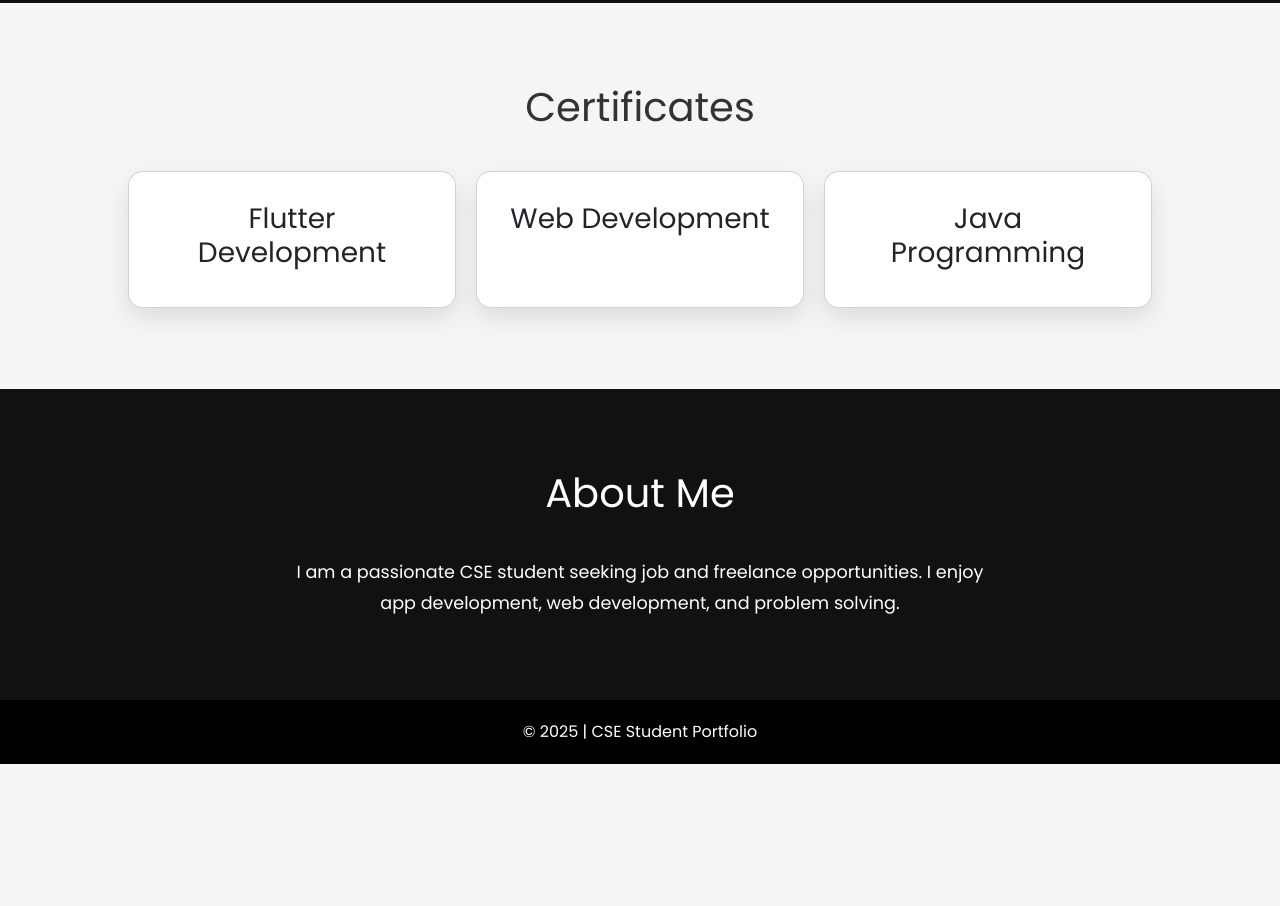
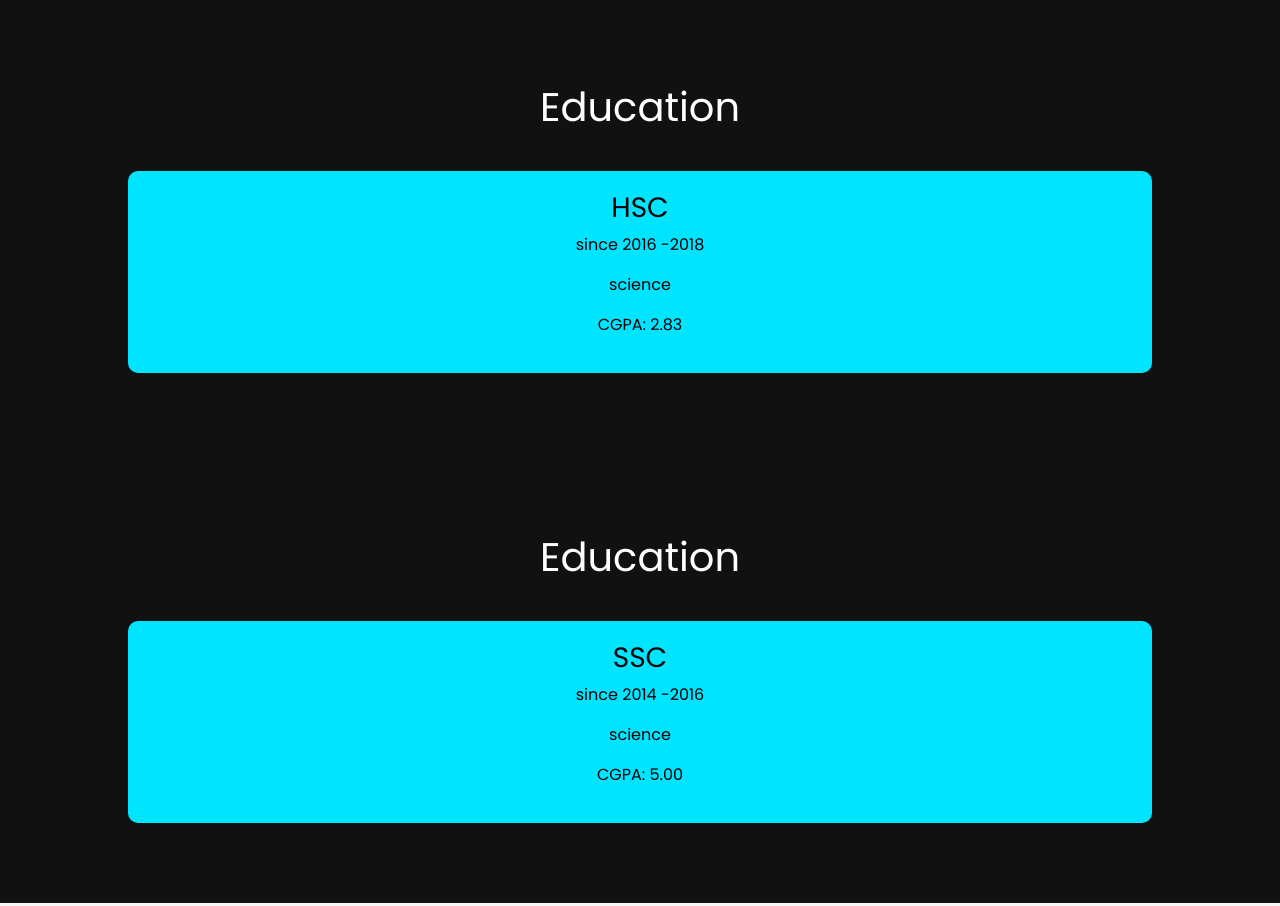
Before and after one commit to SAMIR746/website, a plain HTML site: page index.html in a window 1280 px wide. Shown: the part 1761-2667 px from the top of the page. Before the commit the page ends 2525 px from the top, so only its background shows below. Drawn offline with nearby package versions, Linux system fonts and the light colour scheme.

Commit message:
Update index.html
Signed-off-by: samir746 <87543357+SAMIR746@users.noreply.github.com>

```diff
--- a/index.html
+++ b/index.html
@@ -2,7 +2,7 @@
 <html lang="en">
 <head>
     <meta charset="UTF-8">
-    <title>CSE Student | Freelancer Portfolio</title>
+    <title>MD: Samir AMin | Freelancer Portfolio</title>
     <meta name="viewport" content="width=device-width, initial-scale=1">
 
     <!-- Google Font -->
@@ -111,6 +111,27 @@
     </div>
 </section>
 
+    <section class="section dark" id="education">
+    <h2 data-aos="fade-up">Education</h2>
+
+    <div class="timeline-item wow fadeInLeft" data-aos="fade-right">
+        <h3>HSC</h3>
+        <p>since 2016 -2018</p>
+        <p>science</p>
+        <p>CGPA: 2.83</p>
+    </div>
+</section>
+    <section class="section dark" id="education">
+    <h2 data-aos="fade-up">Education</h2>
+    </div>
+        <div class="timeline-item wow fadeInLeft" data-aos="fade-right">
+        <h3>SSC</h3>
+        <p>since 2014 -2016</p>
+        <p>science</p>
+        <p>CGPA: 5.00</p>
+    </div>
+</section>
+
 <!-- ================= CERTIFICATES ================= -->
 <section class="section" id="certificates">
     <h2 data-aos="fade-up">Certificates</h2>
@@ -132,13 +153,17 @@
 <section class="section dark" id="about">
     <h2 data-aos="fade-up">About Me</h2>
     <p class="about wow fadeInUp">
-        I am a passionate CSE student seeking job and freelance opportunities.
-        I enjoy app development, web development, and problem solving.
+    I am a dedicated professional with a strong focus on delivering high-quality results through thoughtful strategy, creativity, and continuous learning.
+    I enjoy turning complex ideas into clear, practical solutions that create real value.
+    With experience across diverse projects, I bring a balanced approach that combines technical skill, problem-solving, and attention to detail.
+    I believe in collaboration, clear communication, and staying adaptable in an ever-evolving digital landscape.
+    My goal is to consistently improve, take on meaningful challenges, and contribute work that I am genuinely proud of.
+    Whether working independently or as part of a team, I am committed to reliability, growth, and delivering outcomes that exceed expectations.
     </p>
 </section>
 
 <footer class="footer wow fadeInUp">
-    © 2025 | CSE Student Portfolio
+    © 2025 | CSE - MD Samir Amin || Portfolio
 </footer>
 
 <!-- Bootstrap JS -->
```
